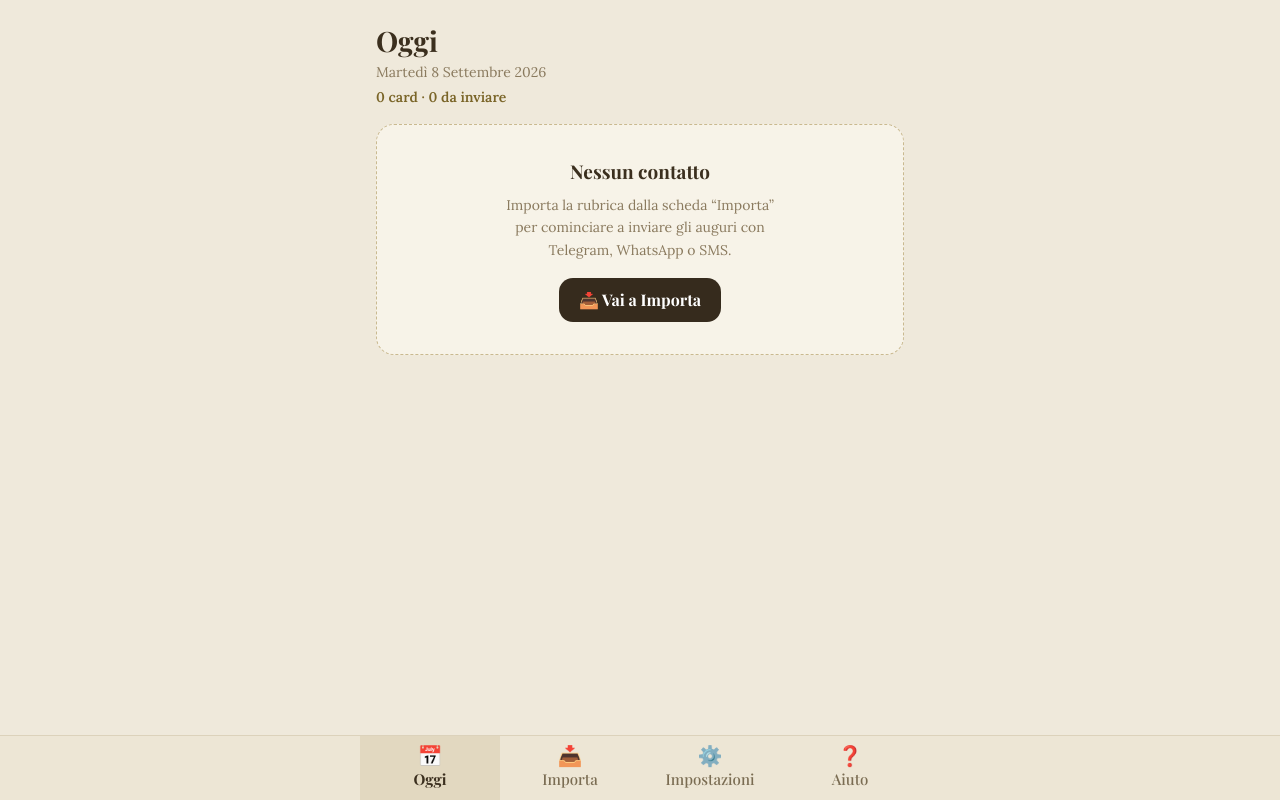
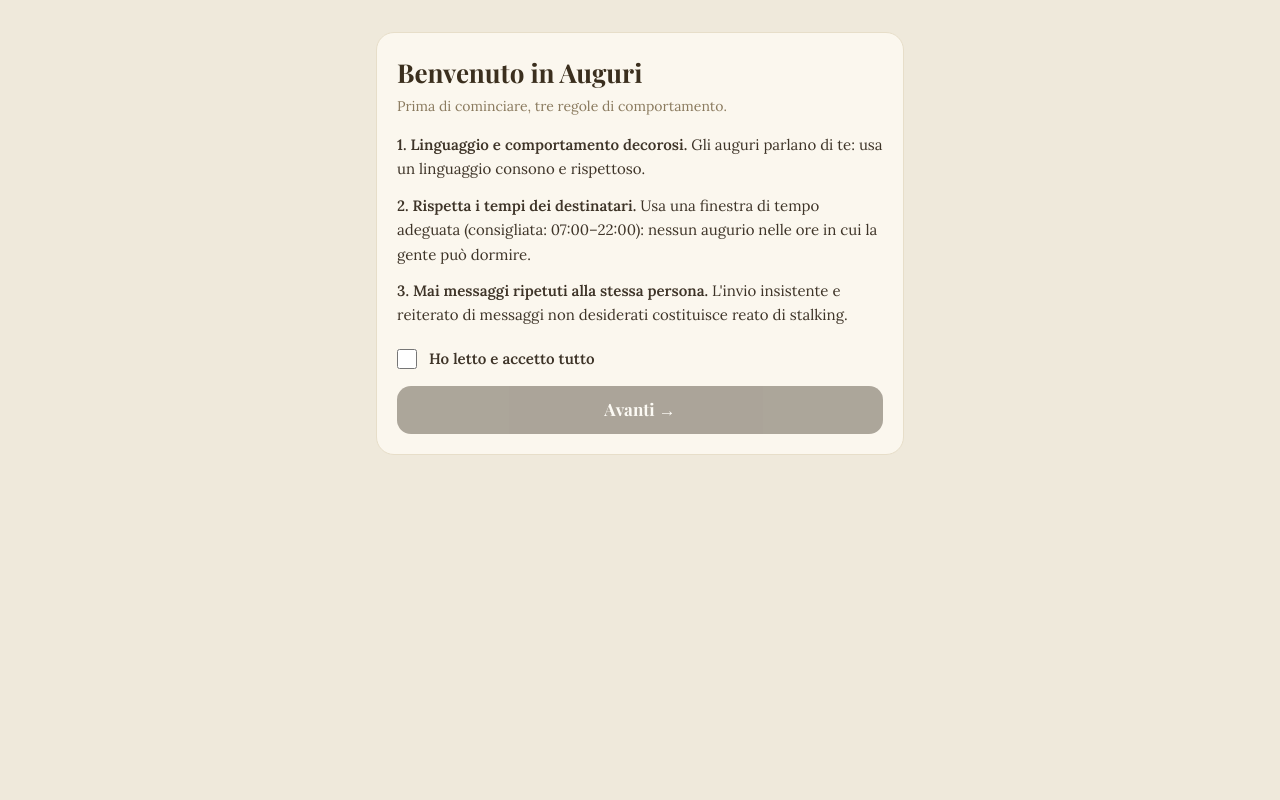
Before and after one commit to bartolomeoantonioscalzi-tech/auguri_app_7, a Next.js app: page / in a window 1280 px wide. Built offline with nearby package versions, Linux system fonts and the light colour scheme.

Commit message:
Update page.tsx

```diff
--- a/src/app/page.tsx
+++ b/src/app/page.tsx
@@ -7,7 +7,7 @@ import { ImportaTab } from "@/components/auguri/importa-tab";
 import { ImpostazioniTab } from "@/components/auguri/impostazioni-tab";
 import { AiutoTab } from "@/components/auguri/aiuto-tab";
 import { PendingSendDialog, type PendingAsk } from "@/components/auguri/pending-send-dialog";
-import { pendingChannels } from "@/lib/auguri";
+import { pendingChannels, sanitizeSignature } from "@/lib/auguri";
 import { cn } from "@/lib/utils";
 
 type Tab = "oggi" | "importa" | "impostazioni" | "aiuto";
@@ -19,8 +19,181 @@ const TABS: { id: Tab; emoji: string; label: string }[] = [
   { id: "aiuto", emoji: "❓", label: "Aiuto" },
 ];
 
+const CONSENT_VERSION = 1; // se cambieranno le clausole, aumentarlo: l'app le riproporrà
+const CONSENT_KEY = "auguri.consent.v1";
+
+interface ConsentState {
+  version: number;
+  signature: string;
+}
+
+// ------------------------------------------------------------
+// Le tre schermate di accettazione (bloccanti al primo avvio)
+// ------------------------------------------------------------
+
+function AcceptanceFlow({ onDone }: { onDone: (s: ConsentState) => void }) {
+  const [step, setStep] = useState(0);
+  const [ok1, setOk1] = useState(false);
+  const [ok2, setOk2] = useState(false);
+  const [ok3, setOk3] = useState(false);
+  const [signature, setSignature] = useState("");
+  const [sigNotice, setSigNotice] = useState<string | null>(null);
+
+  const commitSignature = () => {
+    const { value, changed } = sanitizeSignature(signature);
+    setSignature(value);
+    if (changed) {
+      setSigNotice("Firma ripulita in automatico: link, numeri di telefono e simboli non sono consentiti.");
+    }
+  };
+
+  const signatureValid = sanitizeSignature(signature).value.length >= 2;
+
+  return (
+    <div className="flex min-h-screen flex-col bg-[#EFE9DB] font-sans text-[#3E3428]">
+      <main className="mx-auto w-full max-w-[560px] flex-1 px-4 py-8">
+        {step === 0 && (
+          <section className="rounded-[18px] border border-[#E7DEC9] bg-[#FBF7EE] p-5">
+            <h1 className="font-serif text-[26px] font-bold text-[#3B2F1E]">Benvenuto in Auguri</h1>
+            <p className="mt-1 text-[14px] text-[#8A7A5E]">Prima di cominciare, tre regole di comportamento.</p>
+            <ol className="mt-4 space-y-3 text-[15px] leading-relaxed text-[#3E3428]">
+              <li>
+                <b>1. Linguaggio e comportamento decorosi.</b> Gli auguri parlano di te: usa un
+                linguaggio consono e rispettoso.
+              </li>
+              <li>
+                <b>2. Rispetta i tempi dei destinatari.</b> Usa una finestra di tempo adeguata
+                (consigliata: 07:00–22:00): nessun augurio nelle ore in cui la gente può dormire.
+              </li>
+              <li>
+                <b>3. Mai messaggi ripetuti alla stessa persona.</b> L&apos;invio insistente e
+                reiterato di messaggi non desiderati costituisce reato di stalking.
+              </li>
+            </ol>
+            <label className="mt-5 flex items-center gap-3 text-[15px] font-bold text-[#3E3428]">
+              <input
+                type="checkbox"
+                checked={ok1}
+                onChange={(e) => setOk1(e.target.checked)}
+                className="h-5 w-5 accent-[#362B1D]"
+              />
+              Ho letto e accetto tutto
+            </label>
+            <button
+              type="button"
+              disabled={!ok1}
+              onClick={() => setStep(1)}
+              className="mt-4 h-12 w-full rounded-xl bg-[#362B1D] font-serif text-[17px] font-bold text-white disabled:opacity-40 active:scale-[0.99]"
+            >
+              Avanti →
+            </button>
+          </section>
+        )}
+
+        {step === 1 && (
+          <section className="rounded-[18px] border border-[#E7DEC9] bg-[#FBF7EE] p-5">
+            <h1 className="font-serif text-[26px] font-bold text-[#3B2F1E]">
+              Rischio di blocco dalle messaggistiche
+            </h1>
+            <p className="mt-3 text-[15px] leading-relaxed text-[#3E3428]">
+              Telegram, WhatsApp e SMS possono <b>bloccare il tuo numero</b> se sospettano spam.
+              Il rischio aumenta con:
+            </p>
+            <ul className="mt-2 space-y-1.5 text-[15px] leading-relaxed text-[#3E3428]">
+              <li>• <b>invii massivi</b> in pochi minuti — l&apos;app è potente: i messaggi partono rapidi;</li>
+              <li>• <b>testi identici ripetuti</b> — per questo l&apos;app differenzia i messaggi a rotazione, e tu non puoi modificarli.</li>
+            </ul>
+            <p className="mt-3 rounded-lg bg-[#F4EEDF] px-4 py-3 text-[14px] leading-relaxed text-[#6B5B40]">
+              💡 <b>Suggerimento:</b> oltre 20 invii al giorno, cadenzali in tre o cinque tranche
+              distribuite nella giornata, con una pausa di qualche minuto ogni 5 invii sulla
+              stessa piattaforma.
+            </p>
+            <label className="mt-5 flex items-center gap-3 text-[15px] font-bold text-[#3E3428]">
+              <input
+                type="checkbox"
+                checked={ok2}
+                onChange={(e) => setOk2(e.target.checked)}
+                className="h-5 w-5 accent-[#362B1D]"
+              />
+              Ho capito e accetto
+            </label>
+            <button
+              type="button"
+              disabled={!ok2}
+              onClick={() => setStep(2)}
+              className="mt-4 h-12 w-full rounded-xl bg-[#362B1D] font-serif text-[17px] font-bold text-white disabled:opacity-40 active:scale-[0.99]"
+            >
+              Avanti →
+            </button>
+          </section>
+        )}
+
+        {step === 2 && (
+          <section className="rounded-[18px] border border-[#E7DEC9] bg-[#FBF7EE] p-5">
+            <h1 className="font-serif text-[26px] font-bold text-[#3B2F1E]">Responsabilità</h1>
+            <ul className="mt-4 space-y-2 text-[15px] leading-relaxed text-[#3E3428]">
+              <li>
+                • <b>Tu sei l&apos;unico responsabile</b> della condotta tenuta
+                nell&apos;utilizzo dell&apos;app.
+              </li>
+              <li>
+                • <b>Chi fornisce l&apos;app non è responsabile</b> di eventuali blocchi da parte
+                delle app di messaggistica per sospetto spam.
+              </li>
+            </ul>
+
+            <h2 className="mt-5 font-serif text-[18px] font-bold text-[#3B2F1E]">
+              La tua firma (obbligatoria)
+            </h2>
+            <p className="mt-1 text-[13px] text-[#8A7A5E]">
+              Comparirà in tutti i messaggi. Solo lettere, spazi, punti e virgole: link,
+              numeri e simboli vengono rimossi in automatico. La qualifica (facoltativa)
+              la imposterai in Impostazioni.
+            </p>
+            <input
+              value={signature}
+              onChange={(e) => {
+                setSignature(e.target.value);
+                setSigNotice(null);
+              }}
+              onBlur={commitSignature}
+              placeholder="Es. Antonio Scalzi"
+              maxLength={60}
+              className="mt-3 h-12 w-full rounded-lg border border-[#DCD2BB] bg-white/70 px-3 text-[16px] text-[#3E3428] outline-none placeholder:text-[#B3A787] focus:border-[#C7B699]"
+            />
+            {sigNotice && (
+              <p className="mt-2 rounded-lg bg-[#F6DCC0] px-3 py-2 text-[13px] text-[#935826]">
+                ⓘ {sigNotice}
+              </p>
+            )}
+
+            <label className="mt-5 flex items-center gap-3 text-[15px] font-bold text-[#3E3428]">
+              <input
+                type="checkbox"
+                checked={ok3}
+                onChange={(e) => setOk3(e.target.checked)}
+                className="h-5 w-5 accent-[#362B1D]"
+              />
+              Ho letto e accetto
+            </label>
+            <button
+              type="button"
+              disabled={!ok3 || !signatureValid}
+              onClick={() => onDone({ version: CONSENT_VERSION, signature: sanitizeSignature(signature).value })}
+              className="mt-4 h-12 w-full rounded-xl bg-[#362B1D] font-serif text-[17px] font-bold text-white disabled:opacity-40 active:scale-[0.99]"
+            >
+              Comincia
+            </button>
+          </section>
+        )}
+      </main>
+    </div>
+  );
+}
+
 export default function Home() {
   const [tab, setTab] = useState<Tab>("oggi");
+  const [consent, setConsent] = useState<ConsentState | null | undefined>(undefined); // undefined = in caricamento
   const {
     contacts,
     settings,
@@ -35,10 +208,39 @@ export default function Home() {
     updateSettings,
   } = useAuguri();
 
+  // Ripristino delle accettazioni salvate
+  useEffect(() => {
+    try {
+      const raw = window.localStorage.getItem(CONSENT_KEY);
+      if (raw) {
+        const parsed = JSON.parse(raw) as ConsentState;
+        if (parsed?.version === CONSENT_VERSION && parsed.signature) {
+          setConsent(parsed);
+          return;
+        }
+      }
+    } catch {
+      // dati corrotti: si riparte dalle clausole
+    }
+    setConsent(null);
+  }, []);
+
+  const handleConsentDone = useCallback(
+    (s: ConsentState) => {
+      try {
+        window.localStorage.setItem(CONSENT_KEY, JSON.stringify(s));
+      } catch {
+        // storage non disponibile
+      }
+      // La firma accettata diventa la firma dell'app (se non già impostata diversamente)
+      updateSettings({ signature: s.signature });
+      setConsent(s);
+    },
+    [updateSettings]
+  );
+
   // ------------------------------------------------------------
-  // Dialog "X inviato a Y?" — coda degli invii da confermare,
-  // mostrata al ritorno in app (visibilitychange / focus) o al
-  // caricamento se erano rimasti pendenti.
+  // Dialog "X inviato a Y?" — come prima
   // ------------------------------------------------------------
   const [askQueue, setAskQueue] = useState<PendingAsk[]>([]);
   const contactsRef = useRef(contacts);
@@ -53,7 +255,7 @@ export default function Home() {
   }, [askQueue]);
 
   const checkPending = useCallback(() => {
-    if (queueRef.current.length > 0) return; // un dialog è già aperto
+    if (queueRef.current.length > 0) return;
     const items: (PendingAsk & { at: number })[] = [];
     for (const c of contactsRef.current) {
       for (const ch of pendingChannels(c)) {
@@ -65,14 +267,13 @@ export default function Home() {
         });
       }
     }
-    items.sort((a, b) => b.at - a.at); // il più recente per primo
+    items.sort((a, b) => b.at - a.at);
     if (items.length) {
       setAskQueue(items.map(({ contactId, contactName, channel }) => ({ contactId, contactName, channel })));
     }
   }, []);
 
   useEffect(() => {
-    // ritorno in app da Telegram/WhatsApp/Messaggi
     const onVisible = () => {
       if (document.visibilityState === "visible") {
         setTimeout(checkPending, 500);
@@ -81,7 +282,6 @@ export default function Home() {
     document.addEventListener("visibilitychange", onVisible);
     window.addEventListener("focus", onVisible);
     window.addEventListener("pageshow", onVisible);
-    // avvio a freddo: pendenti rimasti da una sessione precedente
     const t = setTimeout(checkPending, 800);
     return () => {
       document.removeEventListener("visibilitychange", onVisible);
@@ -101,9 +301,16 @@ export default function Home() {
   );
 
   const handleDismiss = useCallback(() => {
-    // "Annulla": resta pendente, la domanda verrà riproposta al prossimo ritorno
     setAskQueue((q) => q.slice(1));
   }, []);
+
+  // Finché le clausole non sono accettate: solo il flusso di accettazione
+  if (consent === undefined) {
+    return <div className="min-h-screen bg-[#EFE9DB]" />;
+  }
+  if (consent === null) {
+    return <AcceptanceFlow onDone={handleConsentDone} />;
+  }
 
   return (
     <div className="flex min-h-screen flex-col bg-[#EFE9DB] font-sans text-[#3E3428]">
```
